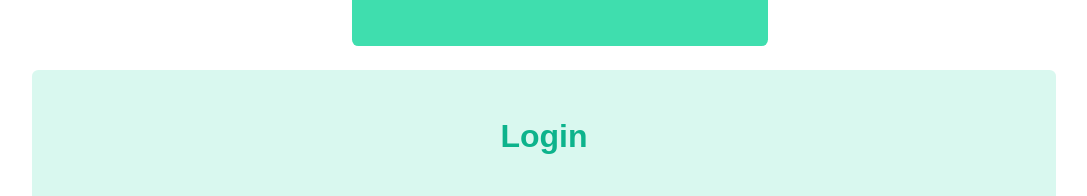
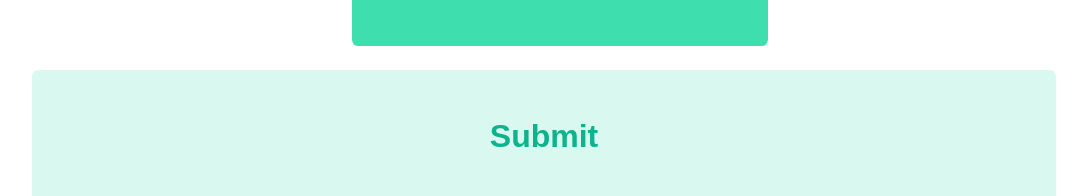
Before and after one commit to HKanwal/kapstone, a Next.js app in the folder src/next-app/: page /quote-request in a window 1280 px wide. Shown: the part 3061-3257 px from the top of the page, without its empty margins (96-1183 px from the left). Built offline with nearby package versions, Linux system fonts and the light colour scheme.

Commit message:
Changed button text

```diff
--- a/src/next-app/pages/quote-request.tsx
+++ b/src/next-app/pages/quote-request.tsx
@@ -336,7 +336,7 @@ const QuoteRequestPage: NextPage = () => {
       }
       <div className={styles.content}>
         {submittedShopsDisplay}
-        <Button title="Login" width="80%" disabled={valid} />
+        <Button title="Submit" width="80%" disabled={valid} />
       </div >
     </div >
   );
```
